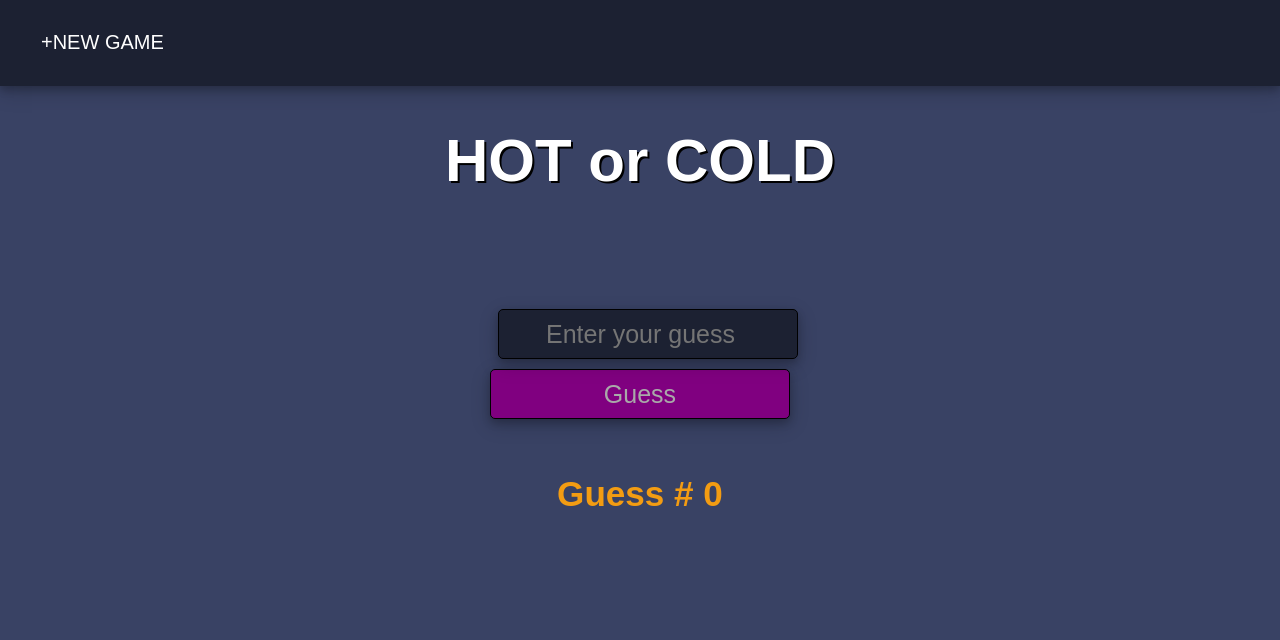
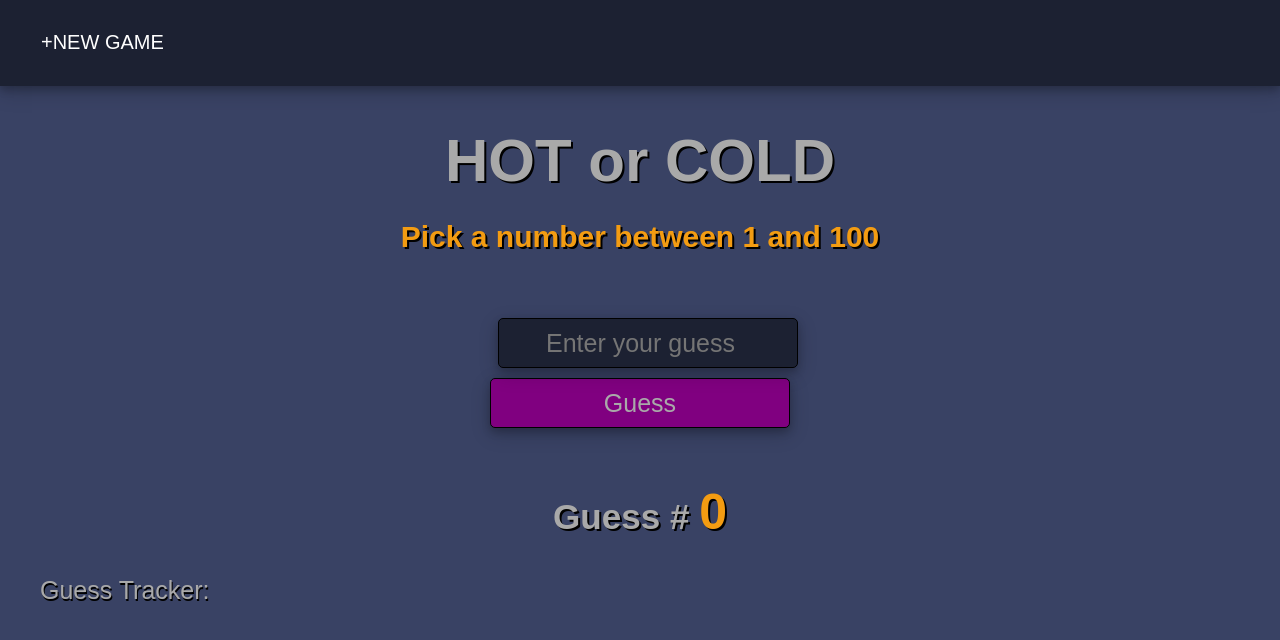
Before and after one commit to PeterBen90/react-hot-and-cold-app, a React app: page / in a window 1280 px wide. Built offline with nearby package versions, Linux system fonts and the light colour scheme.

Commit message:
updated functionality

```diff
--- a/src/components/counter.css
+++ b/src/components/counter.css
@@ -11,6 +11,13 @@
 }
 
 .counter {
+  color: darkgrey;
+  font-size: 30px;
+  text-shadow: 2px 2px black;
+}
+
+span {
   color: #f39c12;
-  font-size: 30px;
+  font-size: 50px;
+  text-shadow: 2px 2px black;
 }
--- a/src/components/counter.js
+++ b/src/components/counter.js
@@ -5,7 +5,7 @@ import "./counter.css";
 export default function Counter(props) {
   return (
     <div className="counter">
-      <h3>Guess # {props.counter}</h3>
+      <h3>Guess # <span>{props.counter}</span></h3>
     </div>
   );
 }
--- a/src/components/guess-tracker.css
+++ b/src/components/guess-tracker.css
@@ -1,26 +1,17 @@
-/*.container {
-  margin-top: 150px;
-  margin-bottom: 10px;
-  border: 1px solid black;
-  padding-bottom: 50px;
-  margin-left: 80px;
-  margin-right: 80px;
-  border-radius: 10px;
-  background-color: rgba(0,0,0,0.4);
-  box-shadow: 0 4px 8px 0 rgba(0, 0, 0, 0.2), 0 6px 20px 0 rgba(0, 0, 0, 0.19);
-  position: relative;
-  bottom: 100px;
+* {
+  box-sizing: border-box;
 }
 
-h2 {
-  color: #2a175b;
-  text-shadow: 2px 2px black;
-  font-size: 50px;
-  text-align: center;
-  margin-top: 0;
-  padding: 30px;
-  background-color: purple;
-  border-top-left-radius: 10px;
-  border-top-right-radius: 10px;
-  box-shadow: 0 4px 8px 0 rgba(0, 0, 0, 0.2), 0 6px 20px 0 rgba(0, 0, 0, 0.19);
-}*/
+.guess-tracker ul li {
+  display: inline-block;
+  line-height: 50px;
+  margin-right: 10px;
+  text-shadow: 1px 2px black;
+  color: #f39c12;
+}
+
+#guessTracker {
+  color: darkgrey;
+  text-shadow: 1px 2px black;
+  font-size: 25px;
+}
--- a/src/components/guess-tracker.js
+++ b/src/components/guess-tracker.js
@@ -9,7 +9,7 @@ export default function GuessTracker(props) {
 
   return (
     <div className="guess-tracker">
-      <ul id="guessTracker">{guesses}</ul>
+      <ul id="guessTracker">Guess Tracker: {guesses} </ul>
     </div>
   );
 }
--- a/src/components/hot-cold.css
+++ b/src/components/hot-cold.css
@@ -7,5 +7,6 @@
   margin-bottom: 0;
   padding: 0;
   color: #f39c12;
-  font-size: 30px;
+  font-size: 20px;
+  text-shadow: 2px 2px black;
 }
--- a/src/components/input-form.css
+++ b/src/components/input-form.css
@@ -24,7 +24,7 @@ button {
 
 input {
   text-align: center;
-  margin-top: 50px;
+  margin-top: 0;
   height: 50px;
   width: 300px;
   font-size: 25px;
--- a/src/game.css
+++ b/src/game.css
@@ -3,7 +3,7 @@
 }
 
 h1 {
-  color: white;
+  color: darkgrey;
   font-size: 60px;
   margin-bottom: 0;
   text-align: center;
--- a/src/game.js
+++ b/src/game.js
@@ -12,7 +12,7 @@ class Game extends Component {
     super(props);
     this.state = {
       guesses: [],
-      hotCold: "",
+      hotCold: "Pick a number between 1 and 100",
       currentNumber: Math.floor(Math.random() * 100) + 1
     };
   }
@@ -20,7 +20,7 @@ class Game extends Component {
   restartGame() {
     this.setState({
       guesses: [],
-      hotCold: "",
+      hotCold: "Pick a number between 1 and 100",
       correctAnswer: Math.floor(Math.random() * 100) + 1
     });
   }
```
